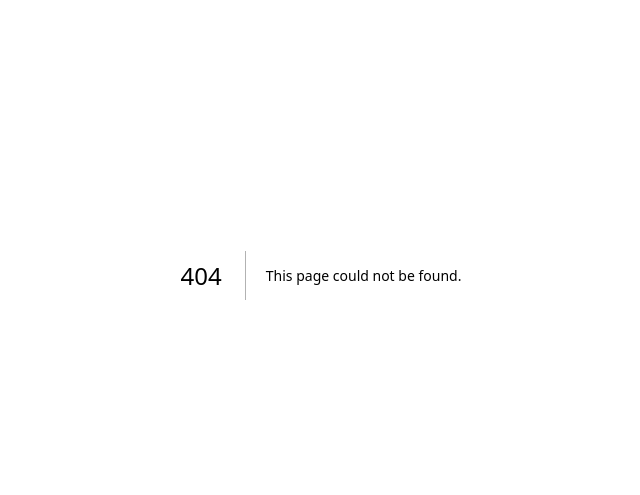
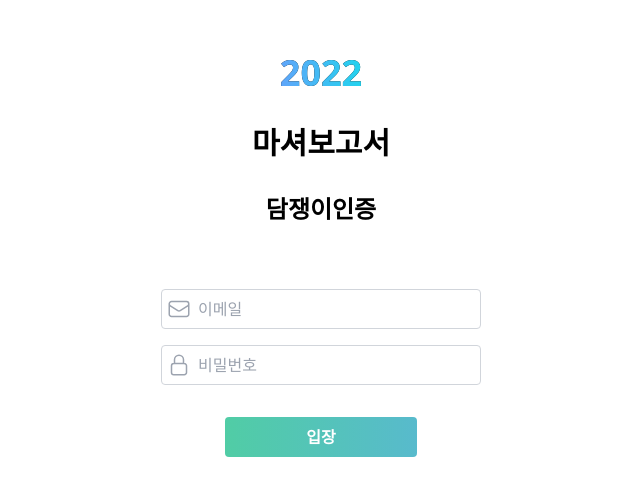
Before and after one commit to Sdh-Side-Project/FE-MaSheo-Report, a Next.js app: page /login in a window 1280 px wide. Before the commit this address had no page. Shown: the part 125-620 px from the top of the page, without its empty margins (319-959 px from the left). Built offline with nearby package versions, Linux system fonts and the light colour scheme.

Commit message:
🌱 Add: 로그인 페이지 추가

```diff
--- /dev/null
+++ b/components/login/index.tsx
@@ -0,0 +1,141 @@
+import React, { useEffect, useState } from 'react';
+import { useForm } from 'react-hook-form';
+
+const inputClsn =
+  'w-full h-10 outline-0 appearance-none pl-9 pr-2 py-1 border border-gray-300 hover:border-pink-300 rounded leading-none text-black duration-300';
+
+const gradientText =
+  'relative z-10 bg-clip-text text-transparent bg-gradient-to-r from-black to-black before:bg-gradient-to-r before:absolute before:top-0 before:right-0 before:bottom-0 before:left-0 before:z-0 before:bg-clip-text before:transition before:duration-500';
+
+const beforeOpacity0 = 'before:opacity-0';
+const beforeOpacity1 = 'before:opacity-1';
+
+function LoginComponent() {
+  const {
+    register,
+    handleSubmit,
+    formState: { errors },
+  } = useForm();
+
+  const [opacity1, setOpacity1] = useState(beforeOpacity0);
+  const [opacity2, setOpacity2] = useState(beforeOpacity0);
+  const [opacity3, setOpacity3] = useState(beforeOpacity0);
+
+  const persist = 2000;
+
+  useEffect(() => {
+    for (const id of [0, 1, 2]) {
+      handleTimeout(id, id + 1);
+    }
+  }, []);
+
+  const handleOpacity = (id: number, isOpcity: boolean) => {
+    if (id === 1) {
+      setOpacity1(() => (isOpcity ? beforeOpacity1 : beforeOpacity0));
+    } else if (id === 2) {
+      setOpacity2(() => (isOpcity ? beforeOpacity1 : beforeOpacity0));
+    } else {
+      setOpacity3(() => (isOpcity ? beforeOpacity1 : beforeOpacity0));
+    }
+  };
+
+  const handleTimeout = (idx: number, id: number) => {
+    setTimeout(() => {
+      handleOpacity(id, true);
+      setTimeout(() => {
+        handleOpacity(id, false);
+      }, persist);
+
+      setInterval(() => {
+        handleOpacity(id, true);
+        setTimeout(() => {
+          handleOpacity(id, false);
+        }, persist);
+      }, persist * 3);
+    }, idx * persist);
+  };
+
+  const onSubmit = (data: any) => {
+    console.debug('@@ data', data);
+  };
+
+  return (
+    <div className="w-full min-h-screen px-5 flex flex-col justify-center items-center">
+      <div
+        className={`mb-8 text-4xl font-bold ${gradientText} ${opacity1} before:from-blue-400 before:to-cyan-400 before:content-['2022']`}
+      >
+        2022
+      </div>
+      <div
+        className={`mb-8 text-3xl font-semibold ${gradientText} ${opacity2} before:from-[#7928ca] before:to-[#ff0080] before:content-['마셔보고서']`}
+      >
+        마셔보고서
+      </div>
+      <div
+        className={`mb-16 text-2xl font-semibold ${gradientText} ${opacity3} before:from-[#ff4d4d] before:to-[#f9cb28] before:content-['담쟁이인증']`}
+      >
+        담쟁이인증
+      </div>
+      <form
+        className="w-full max-w-xs mb-10 flex flex-col items-center gap-6"
+        onSubmit={handleSubmit(onSubmit)}
+      >
+        <div className="relative w-full h-8 text-gray-400">
+          <svg
+            xmlns="http://www.w3.org/2000/svg"
+            fill="none"
+            viewBox="0 0 24 24"
+            strokeWidth={1.5}
+            stroke="currentColor"
+            className="w-6 h-6 absolute top-2 left-1.5"
+          >
+            <path
+              strokeLinecap="round"
+              strokeLinejoin="round"
+              d="M21.75 6.75v10.5a2.25 2.25 0 01-2.25 2.25h-15a2.25 2.25 0 01-2.25-2.25V6.75m19.5 0A2.25 2.25 0 0019.5 4.5h-15a2.25 2.25 0 00-2.25 2.25m19.5 0v.243a2.25 2.25 0 01-1.07 1.916l-7.5 4.615a2.25 2.25 0 01-2.36 0L3.32 8.91a2.25 2.25 0 01-1.07-1.916V6.75"
+            />
+          </svg>
+          <input
+            type="email"
+            className={inputClsn}
+            placeholder="이메일"
+            {...register('email', { required: true })}
+          />
+        </div>
+        {errors.email && <span>This field is required</span>}
+
+        <div className="relative w-full h-8 text-gray-400">
+          <svg
+            xmlns="http://www.w3.org/2000/svg"
+            fill="none"
+            viewBox="0 0 24 24"
+            strokeWidth={1.5}
+            stroke="currentColor"
+            className="w-6 h-6 absolute top-2 left-1.5"
+          >
+            <path
+              strokeLinecap="round"
+              strokeLinejoin="round"
+              d="M16.5 10.5V6.75a4.5 4.5 0 10-9 0v3.75m-.75 11.25h10.5a2.25 2.25 0 002.25-2.25v-6.75a2.25 2.25 0 00-2.25-2.25H6.75a2.25 2.25 0 00-2.25 2.25v6.75a2.25 2.25 0 002.25 2.25z"
+            />
+          </svg>
+
+          <input
+            type="password"
+            placeholder="비밀번호"
+            className={inputClsn}
+            {...register('password', { required: true })}
+          />
+        </div>
+        {errors.password && <span>This field is required</span>}
+        <input
+          type="submit"
+          value="입장"
+          className="w-48 h-10 mt-4 rounded font-semibold text-white bg-gradient-to-r from-green-400 to-blue-400 hover:from-pink-400 hover:to-yellow-400 hover:cursor-pointer animate-gradient-xy"
+        />
+      </form>
+    </div>
+  );
+}
+
+export default LoginComponent;
--- /dev/null
+++ b/pages/login/index.tsx
@@ -0,0 +1,8 @@
+import React from 'react';
+import LoginComponent from '../../components/login';
+
+function LoginPage() {
+  return <LoginComponent />;
+}
+
+export default LoginPage;
```
